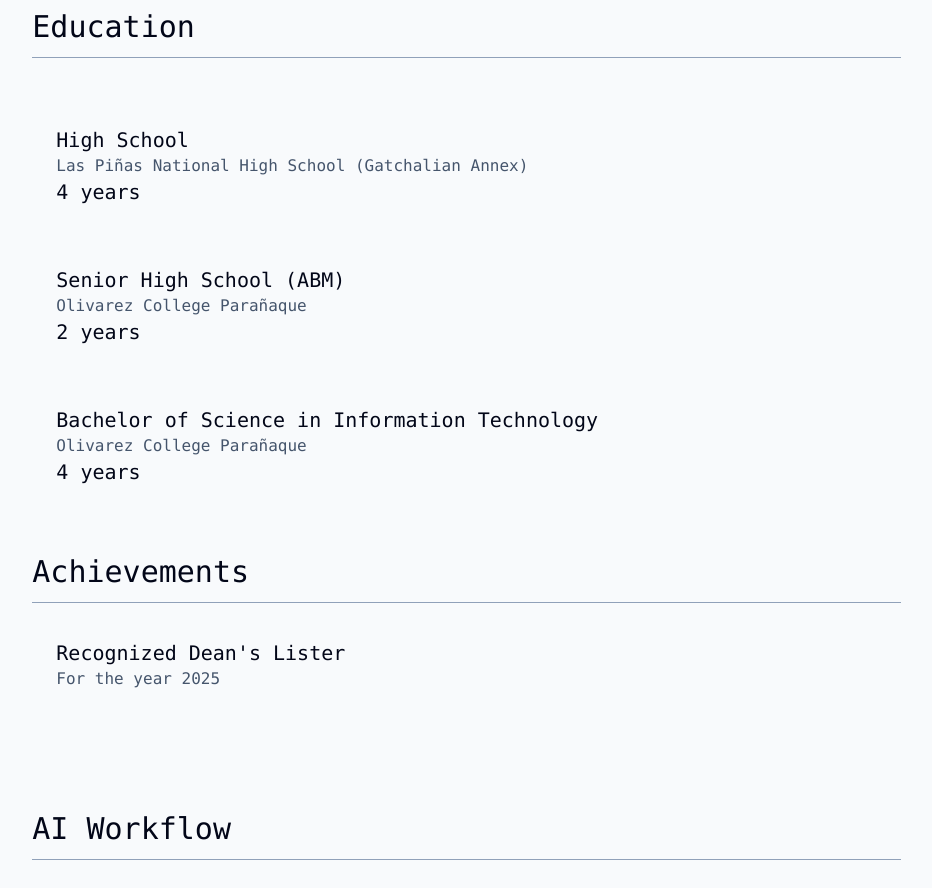
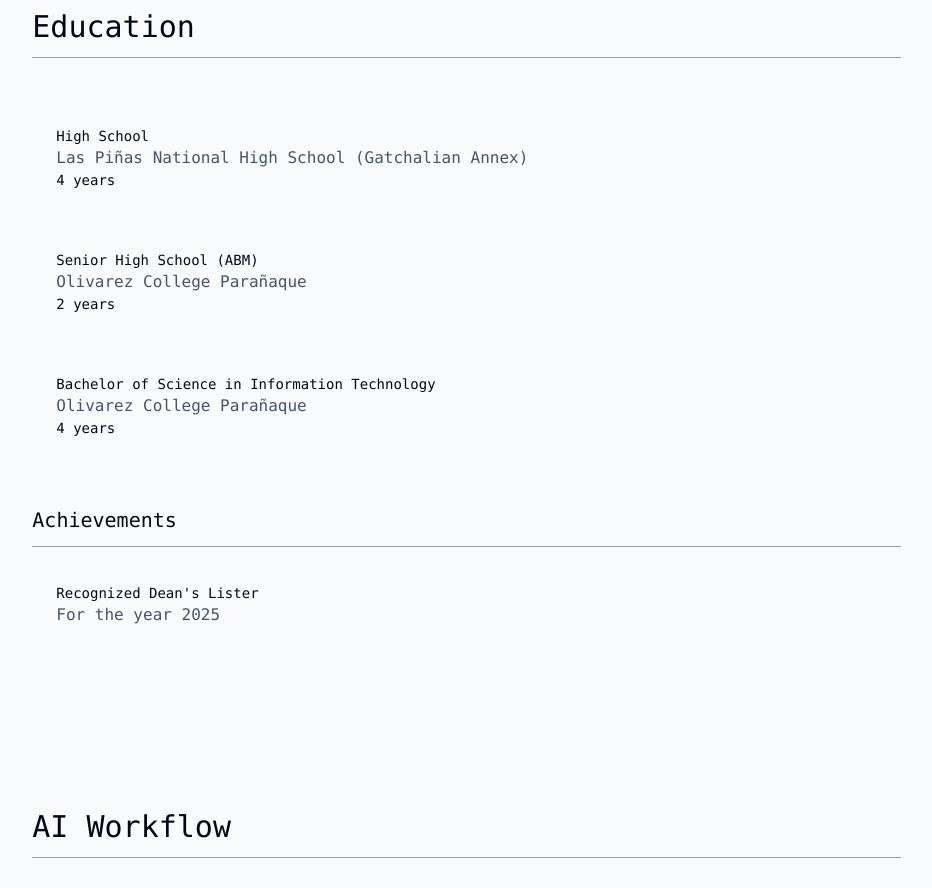
Before and after one commit to makkowsssantos/MKSantos, a React (Vite) app: page / in a window 1280 px wide. Shown: the part 3260-4148 px from the top of the page, without its empty margins (315-1247 px from the left). Built offline with nearby package versions, Linux system fonts and the light colour scheme.

Commit message:
second commit

```diff
--- a/src/components/educationCard.tsx
+++ b/src/components/educationCard.tsx
@@ -14,9 +14,9 @@
 
   return(
     <div className={`p-6 ${className}`}>
-      <h1 className="text-xl">{title}</h1>
+      <h1 className="text-sm">{title}</h1>
       <h2 className="text-slate-600">{subtitle}</h2>
-      <p className="text-xl">{value}</p>
+      <p className="text-sm">{value}</p>
     </div>
   )
 
--- a/src/components/sidebar.tsx
+++ b/src/components/sidebar.tsx
@@ -8,7 +8,7 @@
 
   return (
     <>
-      {/* Mobile Header */}
+
       <div className="sticky top-0 z-50 flex items-center justify-between border-b border-slate-300 bg-white p-4 lg:hidden">
         <a href="#hero" onClick={closeMenu}>
           <img
@@ -27,9 +27,9 @@
         </button>
       </div>
 
-      {/* Mobile Menu */}
+
       {isOpen && (
-       <nav className="fixed inset-x-0 top-81px z-40 max-h-[calc(100vh-81px)] overflow-y-auto border-b border-slate-300 bg-white p-6 lg:hidden">
+       <nav className="fixed inset-x-0 z-40 max-h-[calc(100vh-81px)]  overflow-auto border-b border-slate-300 bg-white p-6 lg:hidden">
           <ul className="flex flex-col gap-5">
             <li>
               <a
@@ -107,7 +107,6 @@
         </nav>
       )}
 
-      {/* Desktop Sidebar */}
       <aside className="sticky top-0 hidden h-screen border-r border-slate-300 p-5 lg:flex lg:flex-col lg:justify-between">
         <ul className="flex flex-col p-5">
           <li>
--- a/src/sections/education.tsx
+++ b/src/sections/education.tsx
@@ -28,7 +28,7 @@
         value="4 years"
       />
 
-      <h2 className="mt-8 border-b border-slate-400 pb-3 text-2xl sm:text-3xl">
+      <h2 className="mt-8 border-b border-slate-400 pb-3 text-lg sm:text-xl">
         Achievements
       </h2>
 
```
